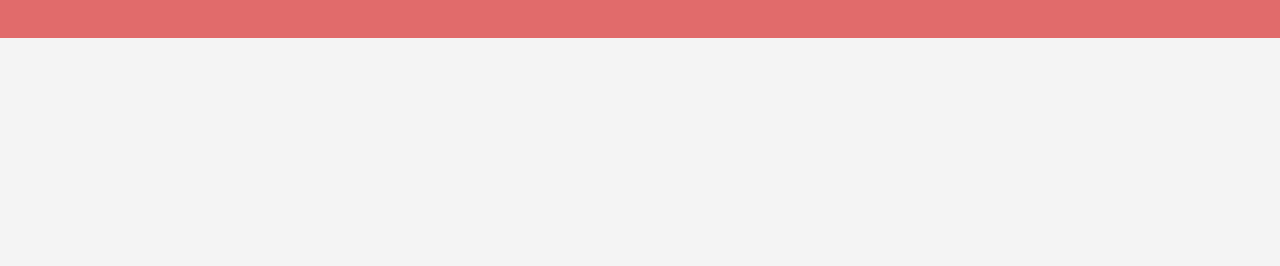
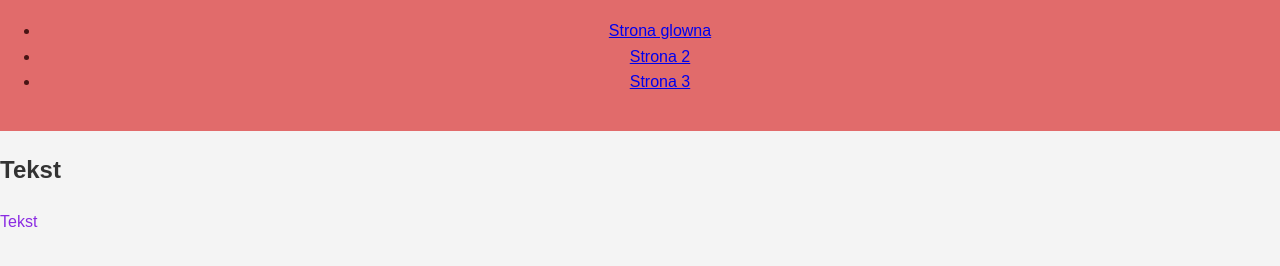
Before and after one commit to LauraKaczmarzyk/LauraKaczmarzyk.github.io, a plain HTML site: page index.html in a window 1280 px wide. Shown: the part 96-362 px from the top of the page. Drawn offline with Linux system fonts and the light colour scheme.

Commit message:
Update index.html

```diff
--- a/index.html
+++ b/index.html
@@ -8,11 +8,17 @@
 <body>
     <header>
         <h1>Witaj na mojej strone</h1>
-
+        <nav>
+            <ul>
+                <li><a href="index.html">Strona glowna</a></li>
+                <li><a href="page2.html">Strona 2</a></li>
+                <li><a href="page3.html">Strona 3</a></li>
+            </ul>
+        </nav>
     </header>
     <section>
-
-
+        <h1>Tekst</h1>
+        <p style="color:blueviolet">Tekst</p>
     </section>
     <footer>
 
```
